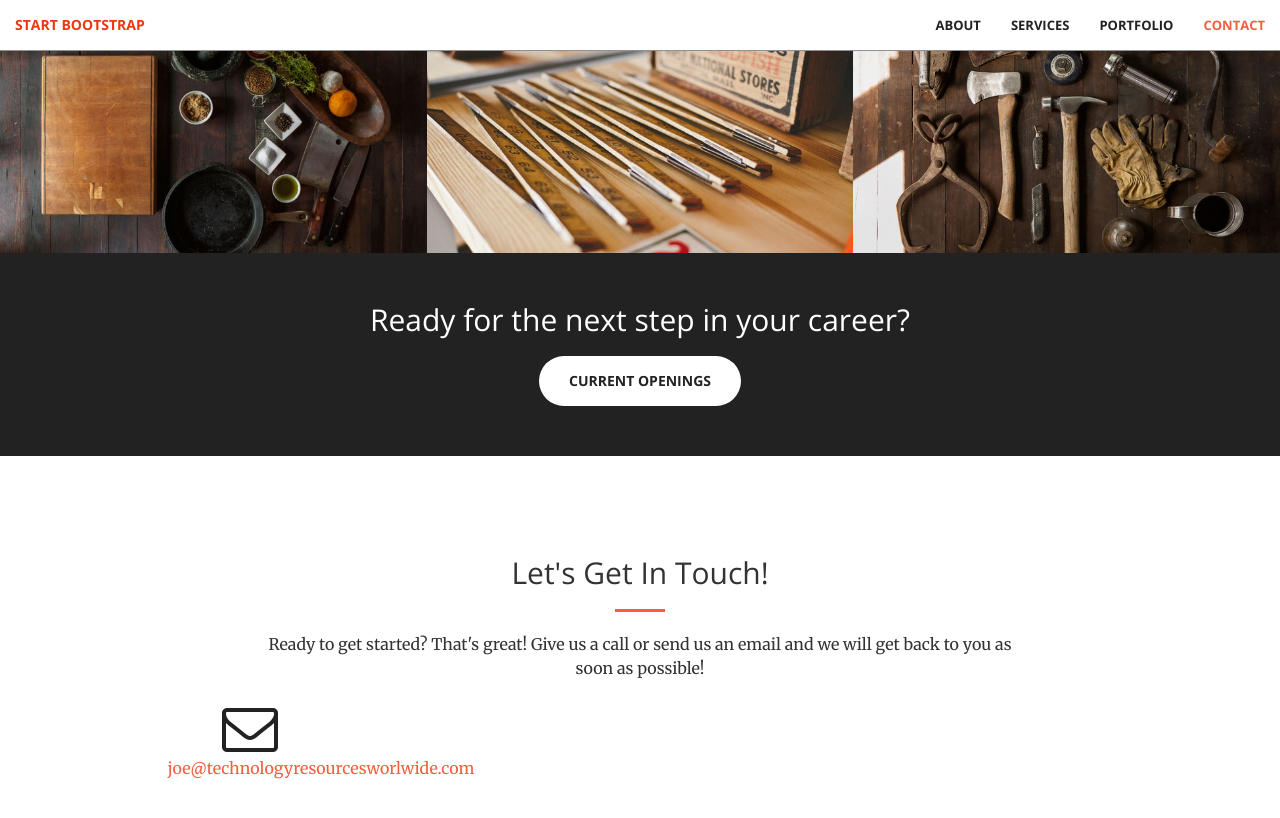
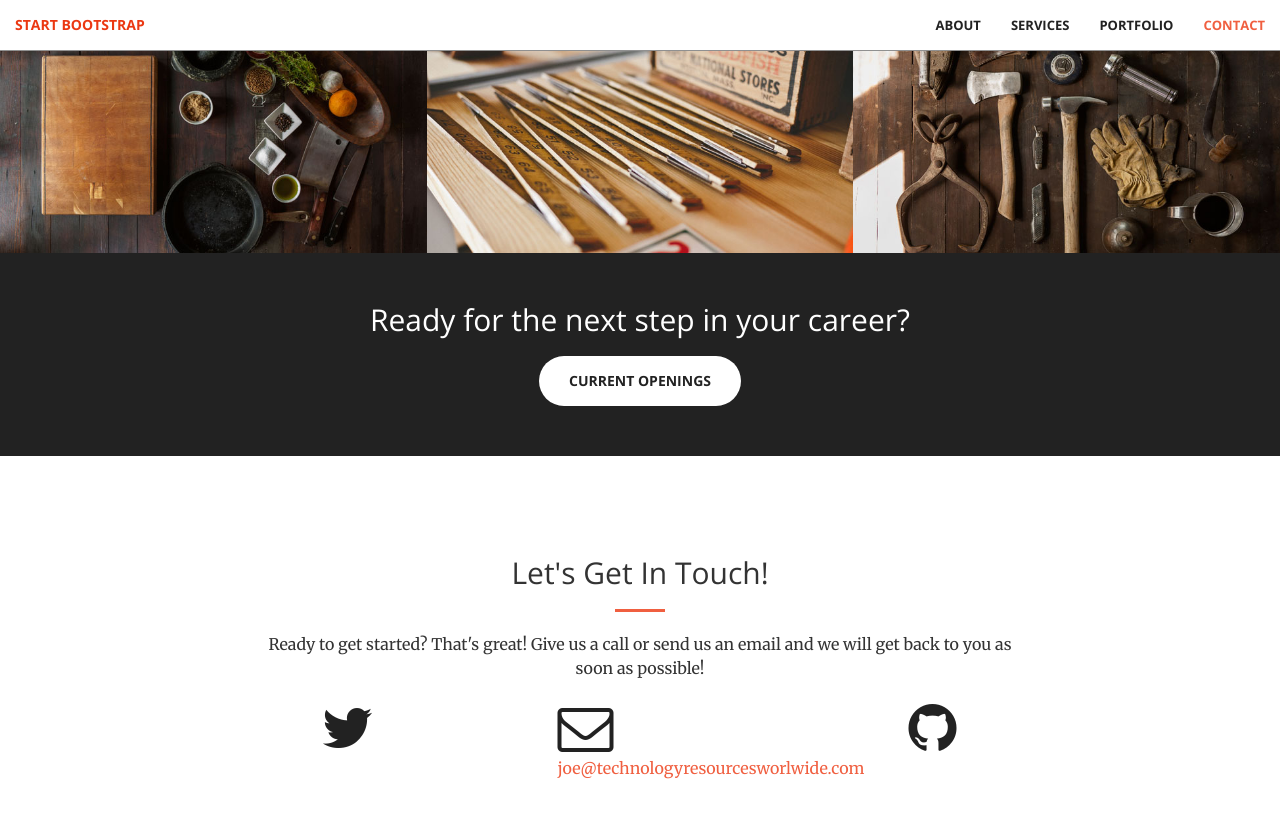
Before and after one commit to thatvirtualboy/rakcloud.github.io, a Jekyll site: the page built from index.html, in a window 1280 px wide and 900 px high, scrolled down 2005 px. Shown: the top 818 px of the window. Built offline with Jekyll 4.4.1, drawn with Linux system fonts in a browser that asks for light colours.

Commit message:
Update contact.html

```diff
--- a/_includes/contact.html
+++ b/_includes/contact.html
@@ -7,12 +7,25 @@
                 <p>Ready to get started? That's great! Give us a call or send us an email and we will get back to you as soon as possible!</p>
             </div>
 
-        <div class="col-lg-2 col-lg-offset-1 text-center">
-            <a href="mailto:{{ site.email }}">
-            <i class="fa fa-envelope-o fa-3x wow bounceIn" data-wow-delay=".1s"></i>
-                <p>{{ site.email }}</p>
-            </a>
-        </div>
+            <div class="col-lg-2 col-lg-offset-2 text-center">
+             <a href="https://twitter.com/{{ site.twitter_username }}">
+                 <i class="fa fa-twitter fa-3x wow bounceIn" data-wow-delay=".1s"></i>
+                 <p>{{ site.twitter_username }}</p>
+             </a>
+         </div>
+
+         <div class="col-lg-2 col-lg-offset-1">
+             <a href="mailto:{{ site.email }}">
+             <i class="fa fa-envelope-o fa-3x wow bounceIn" data-wow-delay=".1s"></i>
+                 <p>{{ site.email }}</p>
+             </a>
+         </div>
+         <div class="col-lg-2 col-lg-offset-1 text-center">
+             <a href="https://github.com/{{ site.github_username }}">
+             <i class="fa fa-github fa-3x wow bounceIn" data-wow-delay=".1s"></i>
+                 <p>{{ site.github_username }}</p>
+             </a>
+         </div>
 
 
     </div>
```
